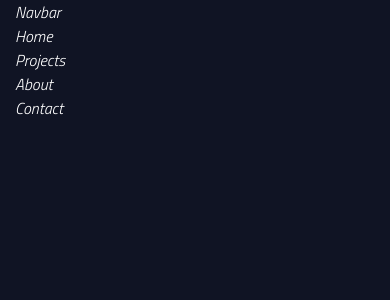
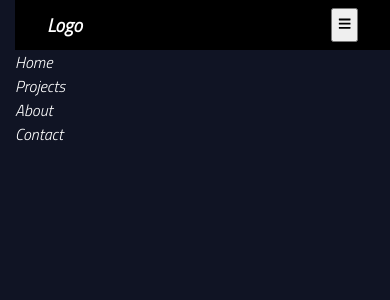
Before and after one commit to youssefMoJo/portfolio, a React (Create React App) app: page / in a window 390 px wide. Shown: the top 300 px of the page. Built offline with nearby package versions, Linux system fonts and the light colour scheme.

Commit message:
Navbar is now responsive

```diff
--- a/src/Components/Navbar.js
+++ b/src/Components/Navbar.js
@@ -1,6 +1,29 @@
+import { useRef } from "react";
+import { FaBars, FaTimes } from "react-icons/fa";
+import "../Styles/Navbar.css";
+
 const Navbar = () => {
+  let navBarContent = ["#Home", "#About Me", "#Projects", "#Contact"];
+  const navRef = useRef();
+  const showNavbar = () => {
+    navRef.current.classList.toggle("responsive_nav");
+  };
+
   return (
-    <div>Navbar</div>
+    <header>
+      <h3> Logo </h3>
+      <nav ref={navRef}>
+        {navBarContent.map((c) => (
+          <a href="#/"> {c} </a>
+        ))}
+        <button className="nav-btn nav-close-btn" onClick={showNavbar}>
+          <FaTimes />
+        </button>
+      </nav>
+      <button className="nav-btn" onClick={showNavbar}>
+        <FaBars />
+      </button>
+    </header>
   );
 };
 
--- a/src/Styles/Navbar.css
+++ b/src/Styles/Navbar.css
@@ -0,0 +1,67 @@
+header {
+    display: flex;
+    align-items: center;
+    justify-content: space-between;
+    height: 50px;
+    padding: 0 2rem;
+    background-color: black;
+  }
+
+  nav a {
+    margin: 0 20px;
+    text-decoration: none;
+    color: white;
+    font-weight: bold;
+    font-size: large;
+  }
+
+  nav a:hover {
+    color: #00d0ff;
+  }
+
+  .nav-btn {
+    padding: 5px;
+    cursor: pointer;
+    /* border: none; */
+    /* outline: none; */
+    /* background: transparent; */
+    visibility: hidden;
+    opacity: 0;
+  }
+
+@media only screen and (max-width: 1024px) {
+    .nav-btn {
+      visibility: visible;
+      opacity: 1;
+    }
+
+    nav {
+      position: fixed;
+      top: -100vh;
+      left: 0;
+      height: 100%;
+      width: 100%;
+      display: flex;
+      flex-direction: column;
+      align-items: center;
+      justify-content: center;
+      gap: 1.5rem;
+      background-color: rgb(10, 9, 26);
+      transition: 1s;
+      font-size: larger;
+    }
+
+    .responsive_nav {
+		  transform: translateY(100vh);
+    }
+
+    nav a {
+      font-size: larger;
+    }
+
+    .nav-close-btn {
+      position: absolute;
+      top: 1rem;
+      right: 2rem;
+    }
+}
```
